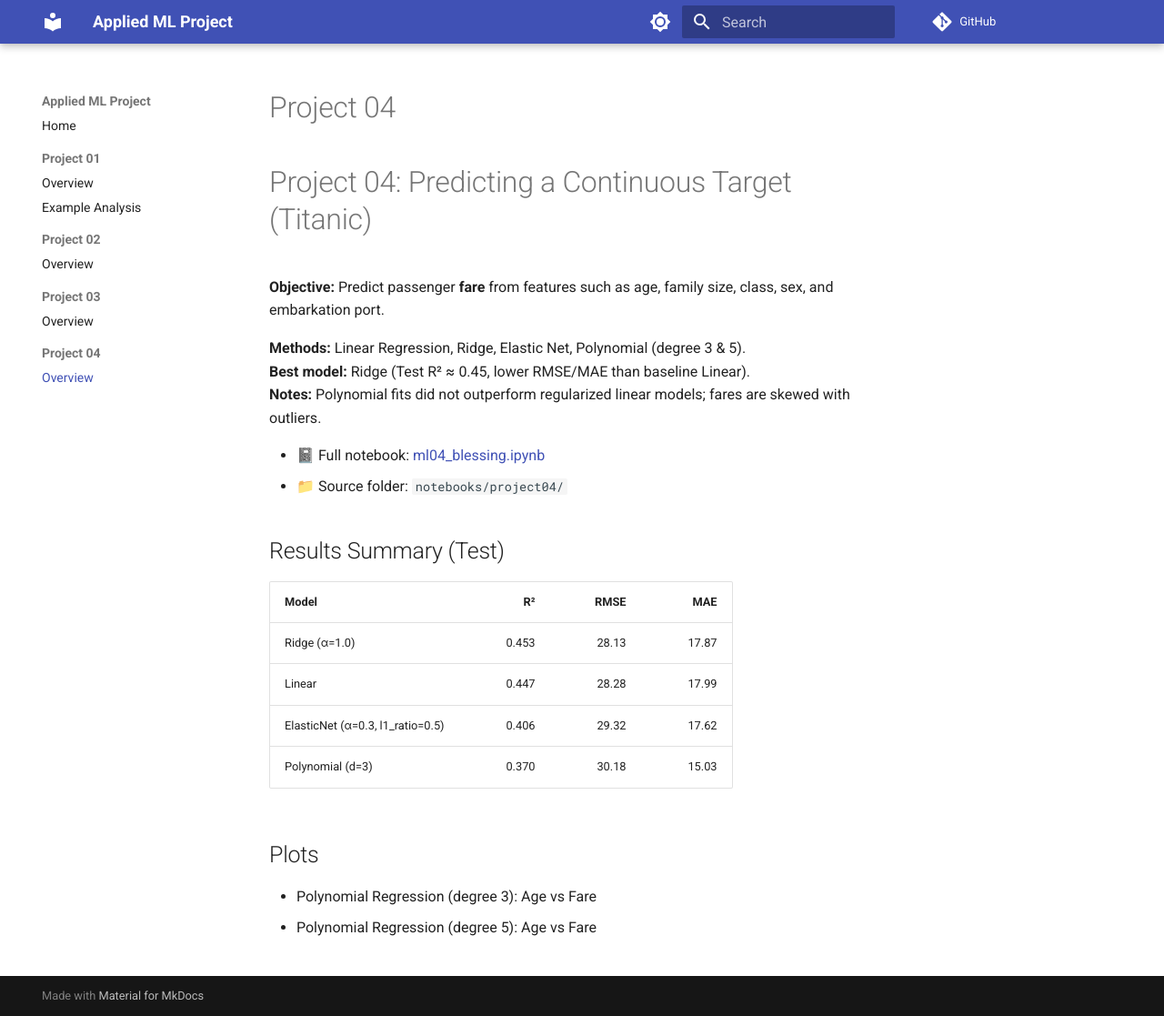
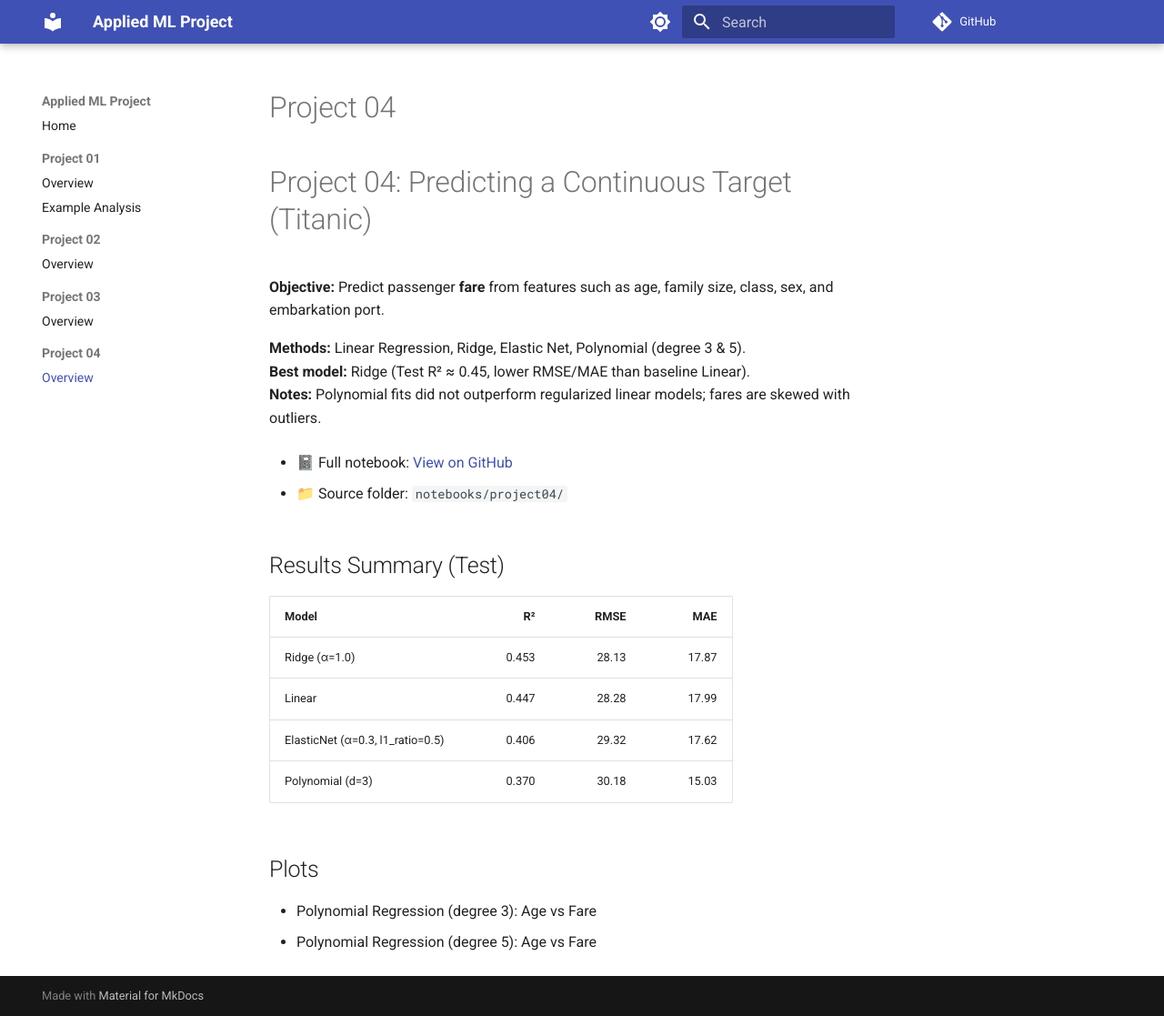
Before and after one commit to teflxndxn/applied-ml-blessing, an MkDocs documentation site: the page built from docs/project04/README.md, in a window 1280 px wide and 1117 px high. Shown: the whole window at 91% size. Built offline with MkDocs 1.6.1 and Material for MkDocs 9.7.7, drawn with Linux system fonts in a browser that asks for light colours; comment, search, counter and statistics services are not loaded.

Commit message:
Fix notebook link to GitHub version

```diff
--- a/docs/project04/README.md
+++ b/docs/project04/README.md
@@ -7,7 +7,8 @@
 **Best model:** Ridge (Test R² ≈ 0.45, lower RMSE/MAE than baseline Linear).
 **Notes:** Polynomial fits did not outperform regularized linear models; fares are skewed with outliers.
 
-- 📓 Full notebook: [ml04_blessing.ipynb](../notebooks/project04/ml04_blessing.ipynb)
+- 📓 Full notebook: [View on GitHub](https://github.com/teflxndxn/applied-ml-blessing/blob/main/notebooks/project04/ml04_blessing.ipynb)
+
 - 📁 Source folder: `notebooks/project04/`
 
 ## Results Summary (Test)
```
